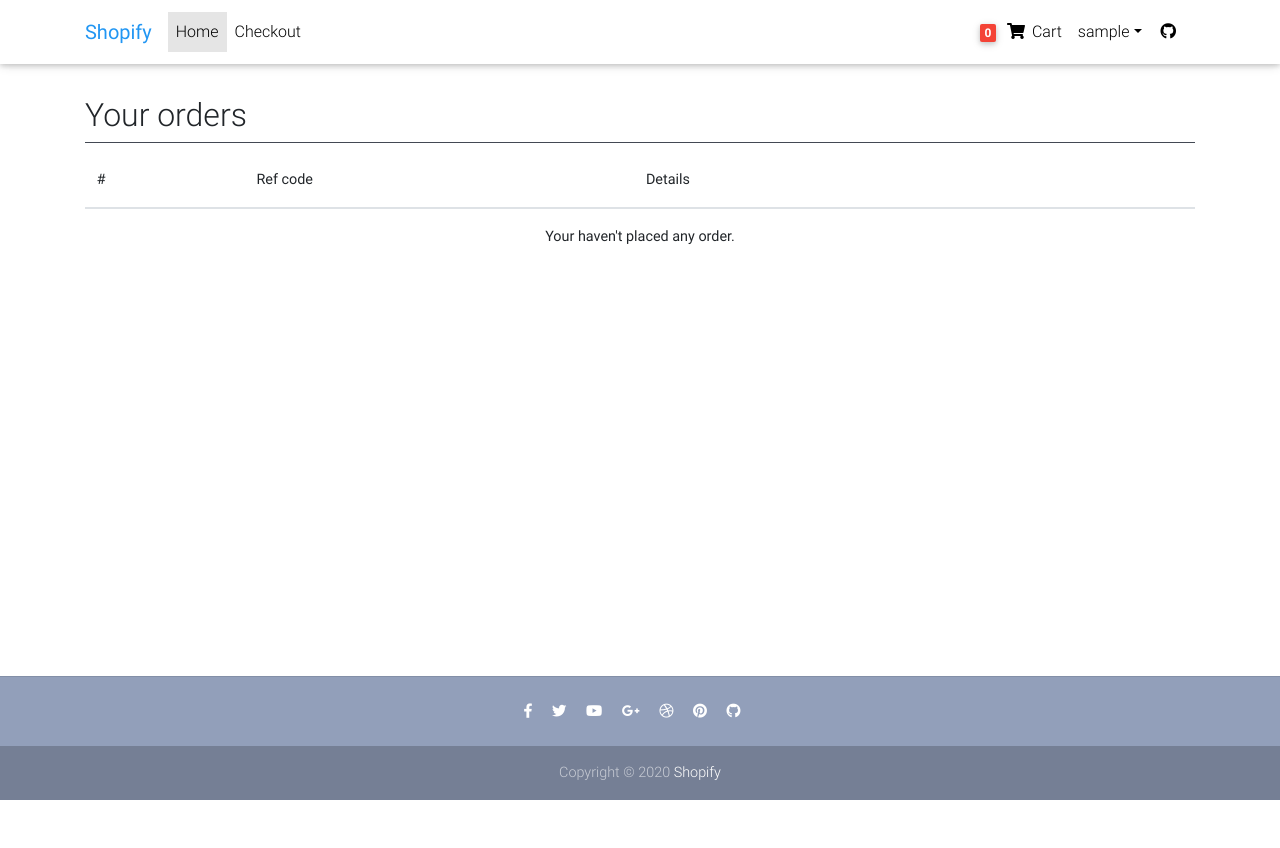
After one commit to m-e-l-u-h-a-n/shopify, a Django app: page /profile/ in a window 1280 px wide. The commit adds this page. Run offline with Django 3.2, Linux system fonts and the light colour scheme; the visitor is signed in with stand-in values (Sample User, id 1); data that the repository does not hold is empty; some libraries are stand-ins or nearby versions.

Commit message:
Added profile page
Authenticated user can now see history of of orders in a separate page.

```diff
--- a/core/urls.py
+++ b/core/urls.py
@@ -1,5 +1,5 @@
 from django.urls import path
-from .views import HomeView, item_detail_view, CheckoutView, add_to_cart, remove_from_cart, OrderSummaryView, remove_single_from_cart, PaymentView, AddCouponView, RequestRefundView
+from .views import HomeView, item_detail_view, CheckoutView, add_to_cart, remove_from_cart, OrderSummaryView, remove_single_from_cart, PaymentView, AddCouponView, RequestRefundView, ProfileView
 
 
 urlpatterns = [
@@ -13,5 +13,6 @@
     path('remove-single-item-from-cart/<slug>/',
          remove_single_from_cart, name='remove-single-item-from-cart'),
     path('payment/<payment_options>', PaymentView.as_view(), name="payment"),
+    path('profile/', ProfileView.as_view(), name="profile"),
     path('request-refund/', RequestRefundView.as_view(), name="request-refund")
 ]
--- a/core/views.py
+++ b/core/views.py
@@ -240,18 +240,7 @@
                     if set_default_billing:
                         billing_address.default = True
                         billing_address.save()
-
-                payment_options = form.cleaned_data.get('payment_options')
-                if payment_options == 'S':
-                    return redirect('payment', payment_options="stripe")
-                elif payment_options == 'P':
-                    return redirect('payment', payment_options="paypal")
-                else:
-                    messages.warning(
-                        self.request, "Failed checkout(invalid payment option)!")
-                    return redirect('checkout')
-                messages.success("Successfully placed the order.")
-                return redirect('checkout')
+                return redirect('payment', payment_options="paypal")
             else:
                 print(form.errors)
                 messages.warning(self.request, "Failed Checkout")
@@ -303,7 +292,7 @@
             order.payment = payment
             order.save()
             messages.success(self.request, "Order successfully placed!")
-            return redirect('checkout')
+            return redirect('home')
         except stripe.error.CardError as e:
             # Since it's a decline, stripe.error.CardError will be caught
             print(e)
@@ -539,3 +528,10 @@
             except ObjectDoesNotExist:
                 messages.info(self.request, "This order does not exists.")
                 return redirect('request-refund')
+
+
+class ProfileView(ListView):
+    template_name = 'profile.html'
+
+    def get_queryset(self):
+        return Order.objects.filter(user=self.request.user, is_ordered=True)
--- a/templates/navbar.html
+++ b/templates/navbar.html
@@ -43,15 +43,33 @@
         {% if request.user.is_authenticated %}
         <li class="nav-item">
           <a class="nav-link waves-effect" href="{% url 'order-summary' %}">
-            <span class="badge red z-depth-1 mr-1"> {{ request.user|cart_item_count }} </span>
+            <span class="badge red z-depth-1 mr-1">
+              {{ request.user|cart_item_count }}
+            </span>
             <i class="fas fa-shopping-cart"></i>
             <span class="clearfix d-none d-sm-inline-block"> Cart </span>
           </a>
         </li>
-        <li class="nav-item">
-          <a class="nav-link waves-effect" href="{% url 'account_logout' %}">
-            <span class="clearfix d-none d-sm-inline-block"> Logout </span>
-          </a>
+        <li class="nav-item dropdown">
+          <a
+            class="dropdown-toggle nav-link dropright"
+            type="button"
+            data-toggle="dropdown"
+            aria-haspopup="true"
+            aria-expanded="false"
+            >{{ request.user.username }}</a
+          >
+
+          <div class="dropdown-menu mt-2">
+            <a class="dropdown-item waves-effect" href="{% url 'profile' %}"
+              ><span class="clearfix">View Profile</span></a
+            >
+            <a
+              class="dropdown-item waves-effect"
+              href="{% url 'account_logout' %}"
+              ><span class="clearfix">Logout</span></a
+            >
+          </div>
         </li>
         {% else %}
         <li class="nav-item">
--- /dev/null
+++ b/templates/profile.html
@@ -0,0 +1,82 @@
+{% extends 'base.html' %}
+{% block head_title %}
+Profile {{ request.user.username }}
+{% endblock head_title %}
+{% block content %}
+<main>
+  <div class="container">
+    <div class="col-12">{% include 'navbar.html' %}</div>
+    <div class="row mt-5">
+      <div class="col-12 mt-5">
+        <div class="table-responsive text-nowrap">
+          <h2>Your orders</h2>
+          <hr class="my-2 stylish-color" />
+          <table class="table">
+            <thead>
+              <tr>
+                <th scope="col">#</th>
+                <th scope="col">Ref code</th>
+                <th scope="col">Details</th>
+                <th scope="col"></th>
+                <th scope="col"></th>
+              </tr>
+            </thead>
+            <tbody>
+              {% for order in object_list %}
+                <tr>
+                  <th scope="row">{{forloop.counter}}.</th>
+                  <td>{{order.ref_code}}</td>
+                  <td colspan="3">
+                    <div class="row">
+                      <p>
+                        <strong>Ordered date: </strong>{{order.ordered_date}}
+                      </p>
+                    </div>
+                    <div class="row">
+                      <p>
+                        <strong>Billing Address: </strong>{{order.billing_address}}
+                      </p>
+                    </div>
+                    <div class="row">
+                      <p>
+                        <strong>Shipping Address: </strong>{{order.shipping_address}}
+                      </p>
+                    </div>
+                    <div class="row">
+                      <p>
+                        <strong>Coupon: </strong>
+                        {% if order.coupon %}
+                        {{order.coupon}}
+                      </p>
+                        {% else %}
+                        No active coupons.
+                      </p>
+                        {% endif %}
+                    </div>
+                    <div class="row">
+                      <p>
+                        <strong>Recieved: </strong>
+                      {% if order.recieved %}
+                      <strong>Yes</strong>
+                      {% else %}
+                      <strong>No</strong>
+                      {% endif %}</p>
+                    </div>
+                  </td>
+                </tr>
+                {% empty %}
+                <tr>
+                  <td colspan="5" class="text-center">
+                  <strong>Your haven't placed any order.</strong>
+                  </td>
+                </tr>
+                <tr>
+              {% endfor %}
+            </tbody>
+          </table>
+        </div>
+      </div>
+    </div>
+  </div>
+</main>
+{% endblock content %}
```
